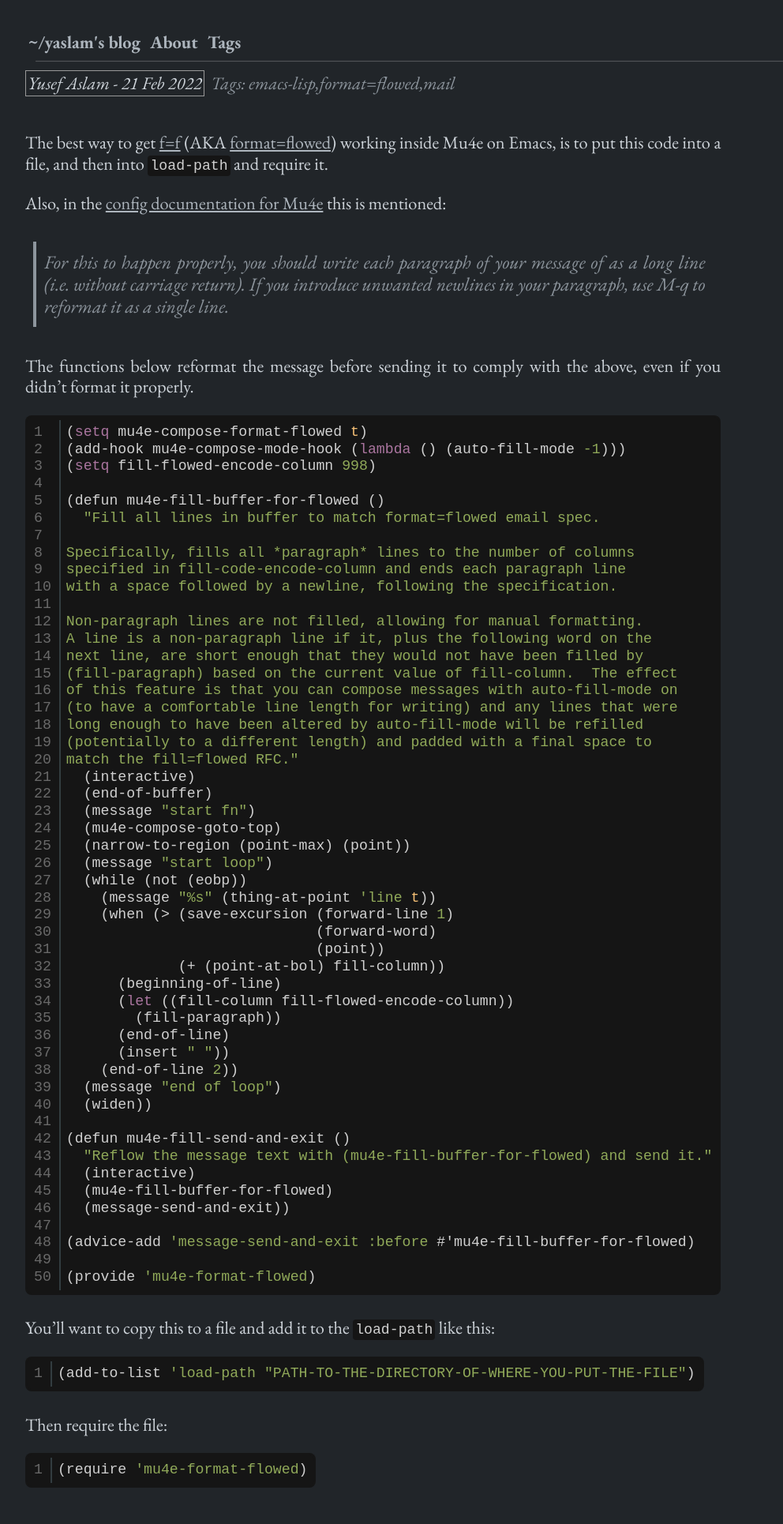
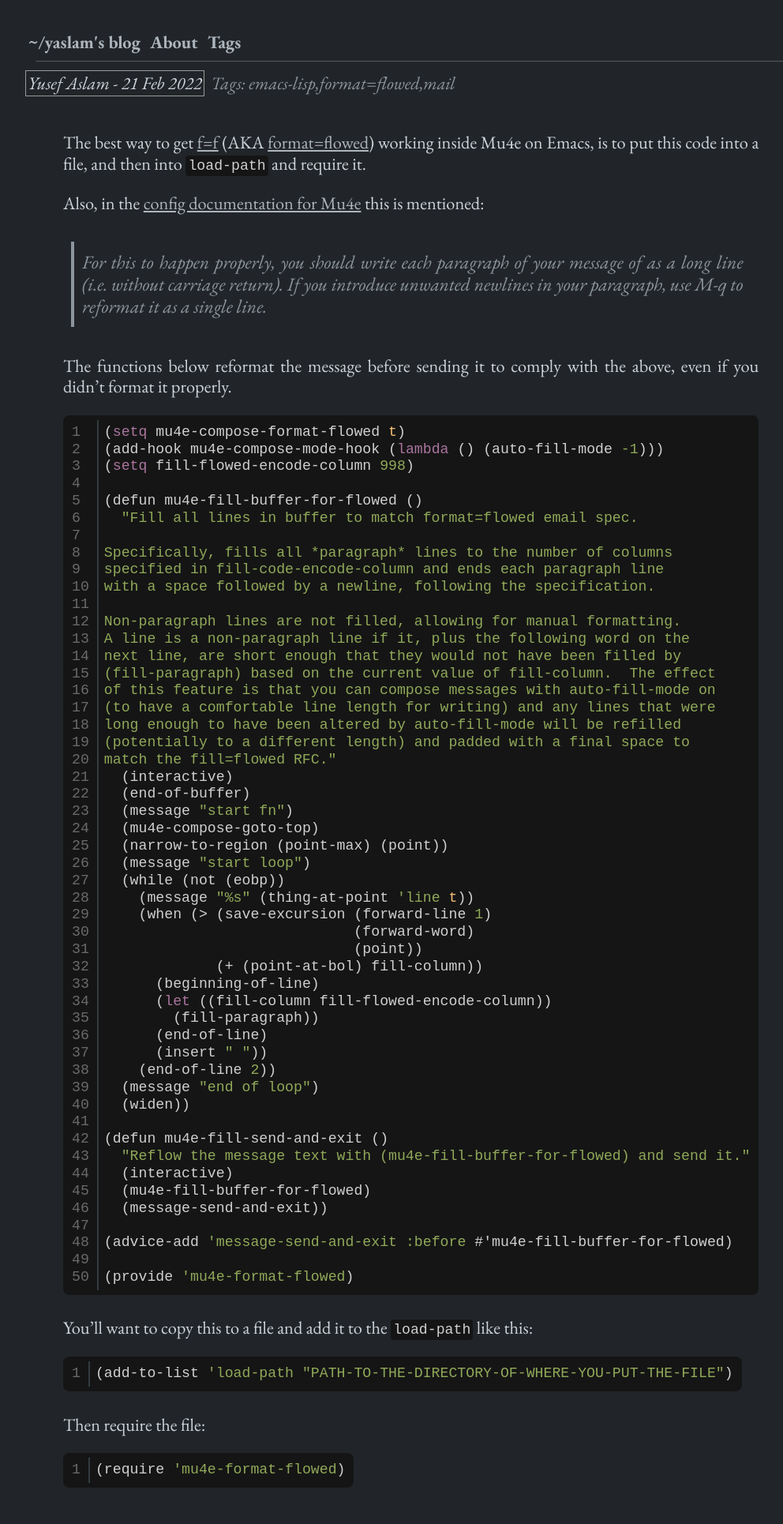
Before and after one commit to yusi1/yaslamblog, a Jekyll site: the page built from _posts/2022-02-21-how-to-get-format-flowed-working-emacs.md, in a window 1280 px wide. Shown: the whole page at 79% size, without its empty margins (108-1100 px from the left). Built offline with Jekyll 4.4.1, drawn with Linux system fonts in a browser that asks for light colours; comment, search, counter and statistics services are not loaded.

Commit message:
main.sass: Add styling for ".post" class
This class contains the actual blog post, and is inside the "main"
element in the post template.

```diff
--- a/_sass/main.sass
+++ b/_sass/main.sass
@@ -24,6 +24,10 @@ main
   max-width: 800px
   margin: 0
   padding: 0
+
+.post
+  padding: 0 3rem
+
 .highlight
   // background-color: #222
   // color: white
```
